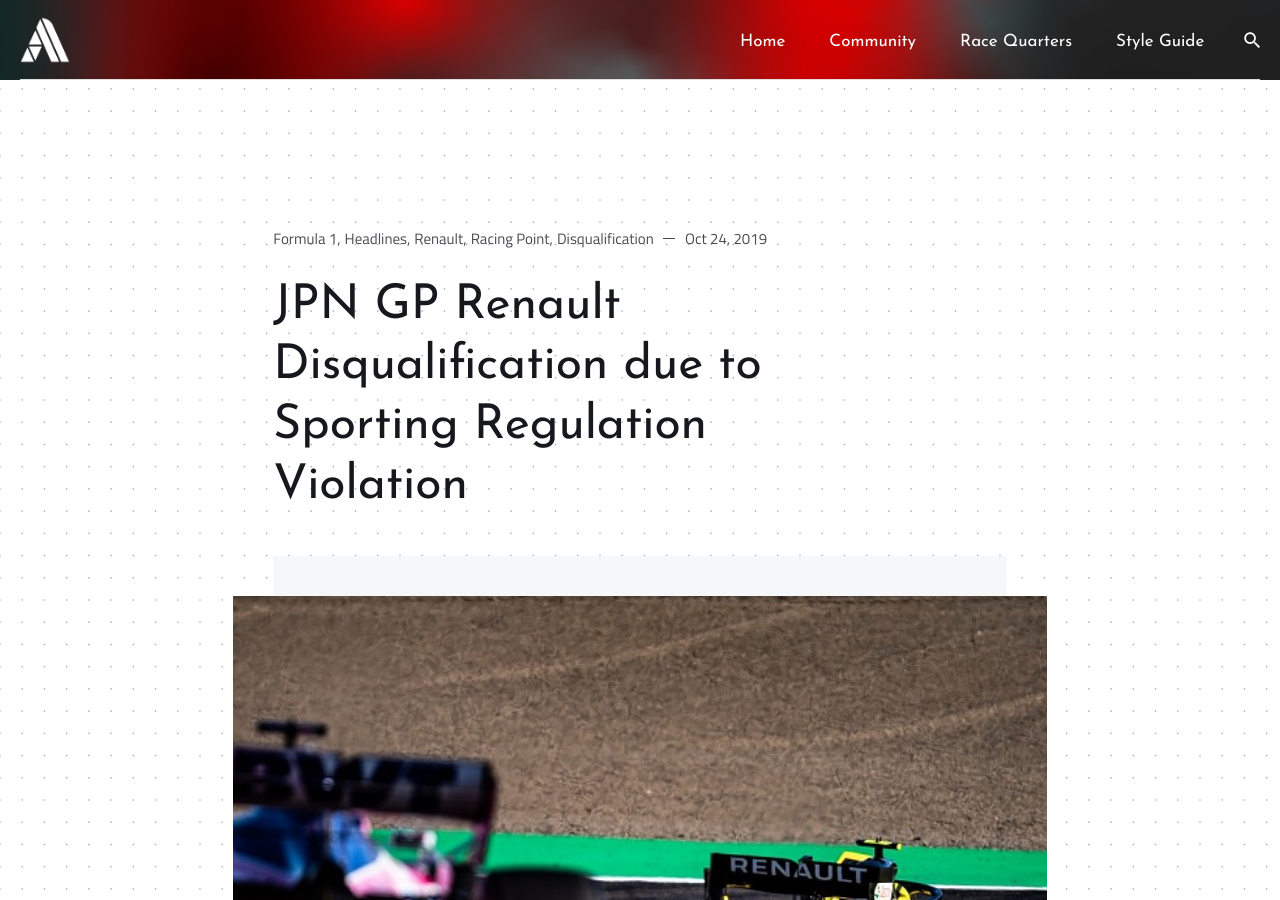
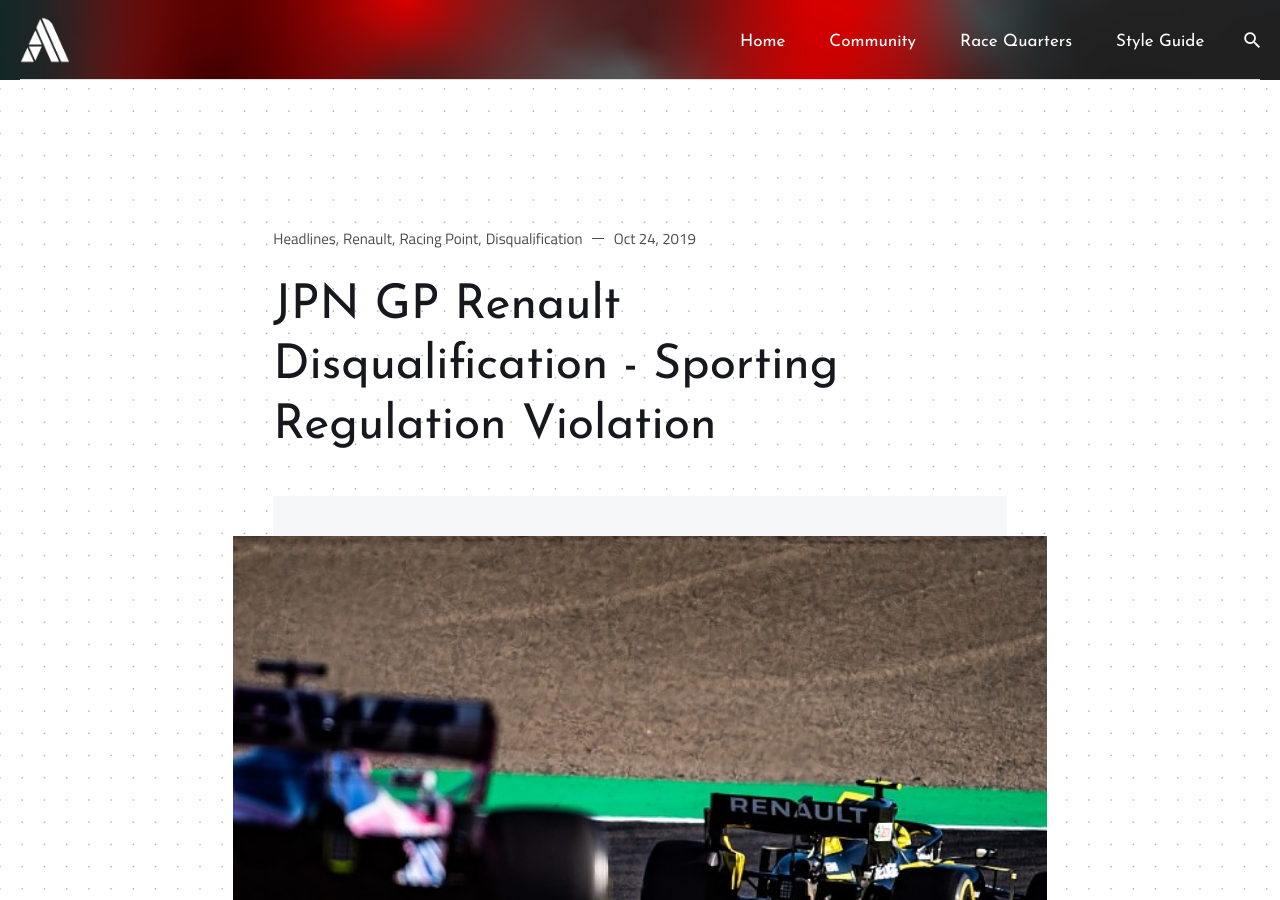
Before and after one commit to Asfalto-Ascari/AsfaltoAscari, a Jekyll site: the page built from _posts/2019-10-24-P007-Renault-Disqualification.md, in a window 1280 px wide and 900 px high. Built offline with Jekyll 4.4.1, drawn with Linux system fonts in a browser that asks for light colours; nearby versions of some CDN libraries; comment, search, counter and statistics services are not loaded.

Commit message:
General Changes

```diff
--- a/404.html
+++ b/404.html
@@ -10,7 +10,7 @@
     <div class="col col-12" style="text-align: center">
       <h2>404</h2>
       <p>The requested page could not be found.</p>
-      <p><i class="ion ion-md-arrow-back"></i> <a href="{{site.baseurl}}/">Back to the bLog</a></p>
+      <p><i class="ion ion-md-arrow-back"></i> <a href="{{site.baseurl}}/">Back to the blog</a></p>
     </div>
   </div>
 </div>
--- a/_posts/2019-10-24-P007-Renault-Disqualification.md
+++ b/_posts/2019-10-24-P007-Renault-Disqualification.md
@@ -1,10 +1,9 @@
 ---
 layout: post
-title:  "JPN GP Renault Disqualification due to Sporting Regulation Violation"
+title:  "JPN GP Renault Disqualification - Sporting Regulation Violation"
 date:   2019-10-24 10:17:30 -1
 image:  '/images/Media/007CoverImageRenaultRacingPoint.jpg.jpg'
 tags:
-- Formula 1
 - Headlines
 - Renault
 - Racing Point
```
Also changed, not shown: _pages/RaceQuarters.md (+2 -3 lines), _posts/2019-10-13-P001-Flag.md (+0 -1 lines).
